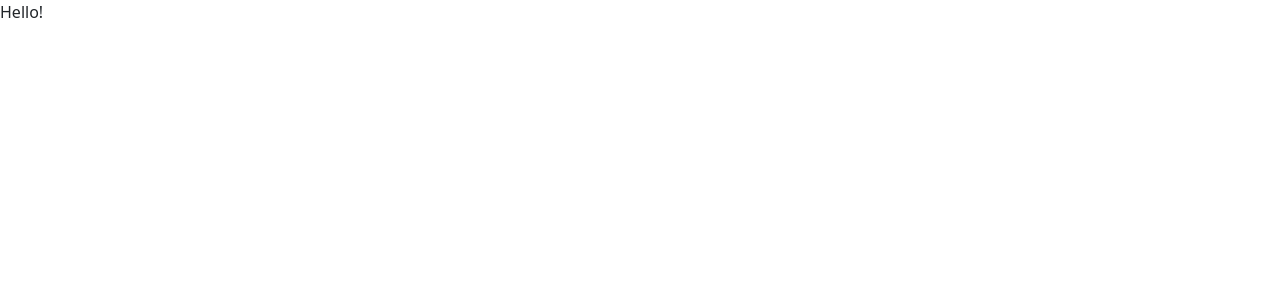
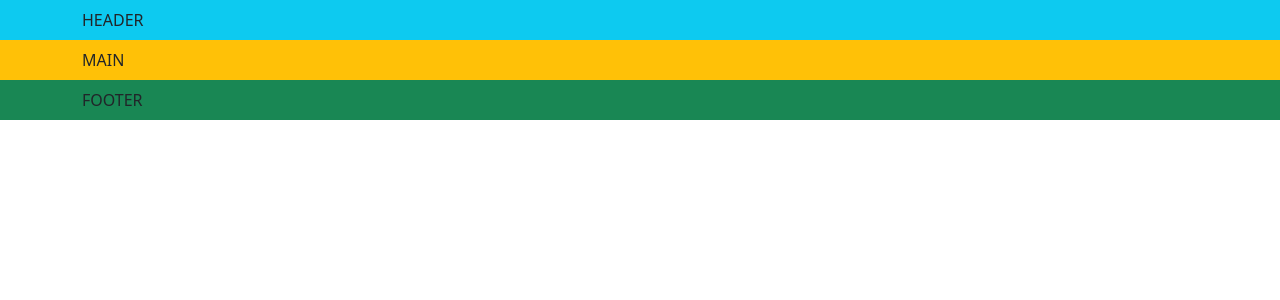
Before and after one commit to WebGCDev/vite-boolfolio, a Vue app: page / in a window 1280 px wide. Shown: the top 300 px of the page. Built offline with nearby package versions, Linux system fonts and the light colour scheme; the HTML template or start-up script is replaced by a standard one.

Commit message:
Add: Components AppHeader AppMain AppFooter

```diff
--- a/src/App.vue
+++ b/src/App.vue
@@ -1,9 +1,19 @@
 <script>
+import AppHeader from './components/AppHeader.vue';
+import AppMain from './components/AppMain.vue';
+import AppFooter from './components/AppFooter.vue';
 export default {
   name: 'Project Git',
+  components: {
+    AppHeader,
+    AppMain,
+    AppFooter,
+  },
 };
 </script>
 <template>
-  <div>Hello!</div>
+  <AppHeader />
+  <AppMain />
+  <AppFooter />
 </template>
 <style scoped></style>
--- /dev/null
+++ b/src/components/AppFooter.vue
@@ -0,0 +1,13 @@
+<script>
+export default {
+  name: 'Header',
+};
+</script>
+<template>
+  <header class="bg-success">
+    <div class="container d-flex justify-content-between py-2">
+      <div>FOOTER</div>
+    </div>
+  </header>
+</template>
+<style scoped></style>
--- /dev/null
+++ b/src/components/AppHeader.vue
@@ -0,0 +1,13 @@
+<script>
+export default {
+  name: 'Header',
+};
+</script>
+<template>
+  <header class="bg-info">
+    <div class="container d-flex justify-content-between py-2">
+      <div>HEADER</div>
+    </div>
+  </header>
+</template>
+<style scoped></style>
--- /dev/null
+++ b/src/components/AppMain.vue
@@ -0,0 +1,13 @@
+<script>
+export default {
+  name: 'Header',
+};
+</script>
+<template>
+  <header class="bg-warning">
+    <div class="container d-flex justify-content-between py-2">
+      <div>MAIN</div>
+    </div>
+  </header>
+</template>
+<style scoped></style>
```
